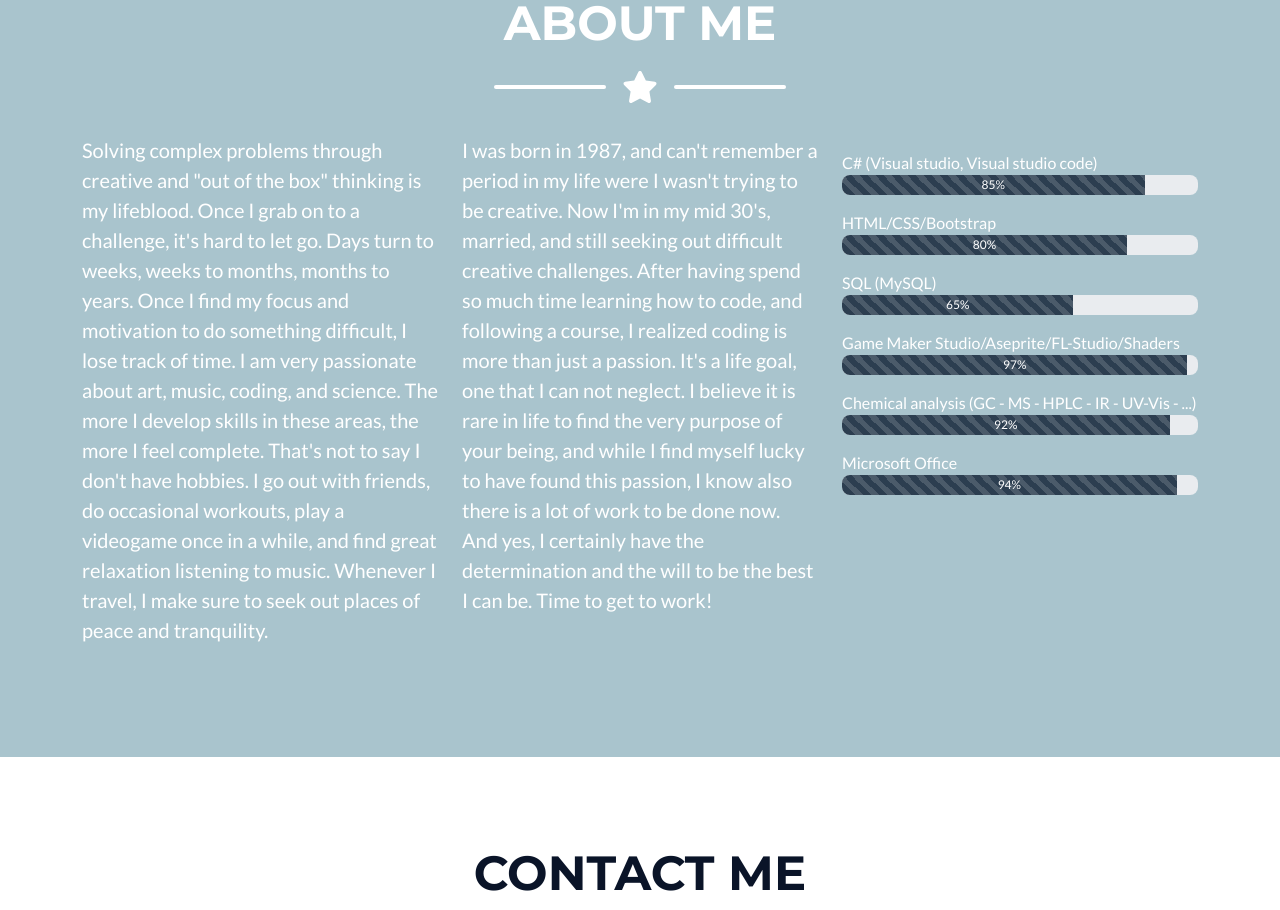
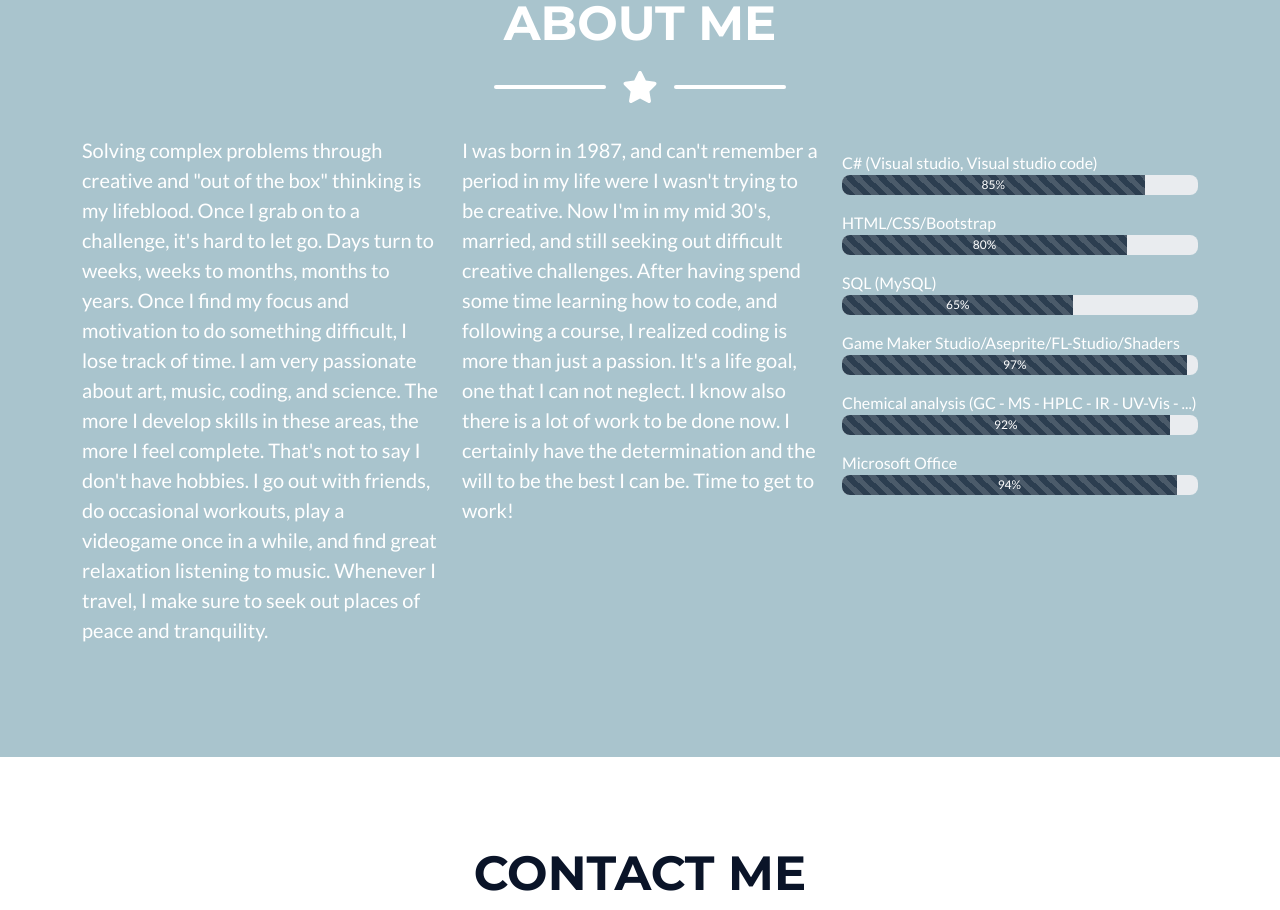
Before and after one commit to EmWouters/ResumeWebsite, a plain HTML site: page index.html in a window 1280 px wide. Shown: the part 1827-2737 px from the top of the page. Drawn offline with nearby package versions, Linux system fonts and the light colour scheme; files whose address does not match are found by name.

Commit message:
Add files via upload

```diff
--- a/index.html
+++ b/index.html
@@ -142,7 +142,12 @@
                 <!-- About Section Content-->
                 <div class="row">
                     <div class="col-lg-4 ms-auto"><p class="lead">Solving complex problems through creative and "out of the box" thinking is my lifeblood. Once I grab on to a challenge, it's hard to let go. Days turn to weeks, weeks to months, months to years. Once I find my focus and motivation to do something difficult, I lose track of time. I am very passionate about art, music, coding, and science. The more I develop skills in these areas, the more I feel complete. That's not to say I don't have hobbies. I go out with friends, do occasional workouts, play a videogame once in a while, and find great relaxation listening to music. Whenever I travel, I make sure to seek out places of peace and tranquility.</p></div>
-                    <div class="col-lg-4 me-auto"><p class="lead">I was born in 1987, and can't remember a period in my life were I wasn't trying to be creative. Now I'm in my mid 30's, married, and still seeking out difficult creative challenges. After having spend so much time learning how to code, and following a course, I realized coding is more than just a passion. It's a life goal, one that I can not neglect. I believe it is rare in life to find the very purpose of your being, and while I find myself lucky to have found this passion, I know also there is a lot of work to be done now. And yes, I certainly have the determination and the will to be the best I can be. Time to get to work!</div>
+                    <div class="col-lg-4 me-auto"><p class="lead">I was born in 1987, and can't remember a period in my life were I wasn't trying to be creative.
+                        Now I'm in my mid 30's, married, and still seeking out difficult creative challenges.
+                        After having spend some time learning how to code, and following a course,
+                        I realized coding is more than just a passion. It's a life goal, one that I can not neglect.
+                        I know also there is a lot of work to be done now. I certainly have the determination and the will to be the best I can be.
+                        Time to get to work!</div>
                 <!--Skill bars-->
                 <div class="col-lg-4 me-auto">
                     <div class="divider-progress"> </div>
```
